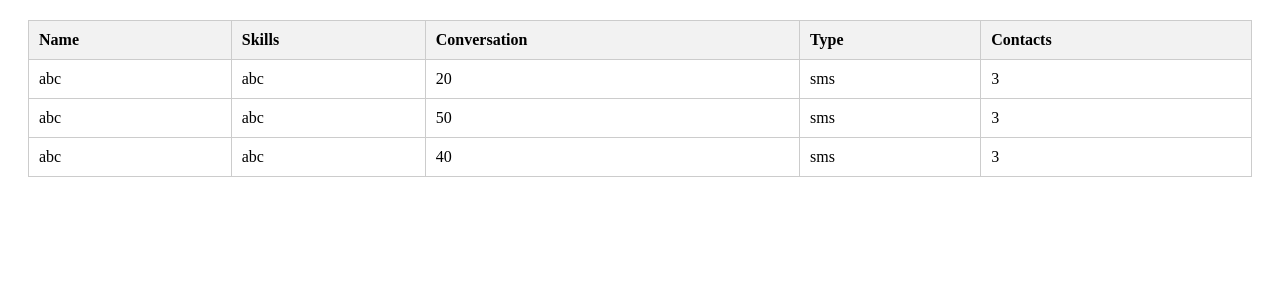
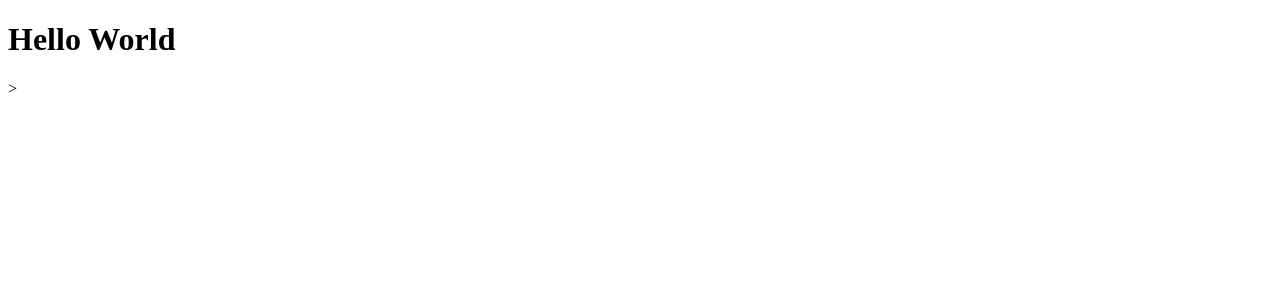
Before and after one commit to PoojaNano/ConversicaApp, a Vue app in the folder client/: page / in a window 1280 px wide. Shown: the top 300 px of the page. Built offline with nearby package versions, Linux system fonts and the light colour scheme.

Commit message:
first commit

```diff
--- a/client/src/App.vue
+++ b/client/src/App.vue
@@ -1,58 +1,14 @@
 <template>
-  <div class="table-container">
-    <table>
-      <thead>
-        <tr>
-          <th>Name</th>
-          <th>Skills</th>
-          <th>Conversation</th>
-          <th>Type</th>
-          <th>Contacts</th>
-        </tr>
-      </thead>
-      <tbody>
-        <tr v-for="user in users" :key="user.id">
-          <td>{{ user.name }}</td>
-          <td>{{ user.skills }}</td>
-          <td>{{ user.conversation }}</td>
-          <td>{{ user.type }}</td>
-          <td>{{ user.contacts }}</td>
-        </tr>
-      </tbody>
-    </table>
-  </div>
+  <h1>Hello World</h1>>
 </template>
 
 <script>
+
+
 export default {
-  data() {
-    return {
-      users: [
-        {  name: 'abc',   skills: 'abc' ,  conversation: '20', type:'sms', contacts: '3'},
-        {  name: 'abc',   skills: 'abc' ,  conversation: '50', type:'sms', contacts: '3'},
-        {  name: 'abc',   skills: 'abc' ,  conversation: '40', type:'sms', contacts: '3' }
-      ]
-    };
+  name: 'App',
+  components: {
+
   }
-};
+}
 </script>
-<style scoped>
-.table-container {
-  margin: 20px;
-}
-
-table {
-  width: 100%;
-  border-collapse: collapse;
-}
-
-th, td {
-  border: 1px solid #ccc;
-  padding: 10px;
-  text-align: left;
-}
-
-th {
-  background-color: #f2f2f2;
-}
-</style>
```
